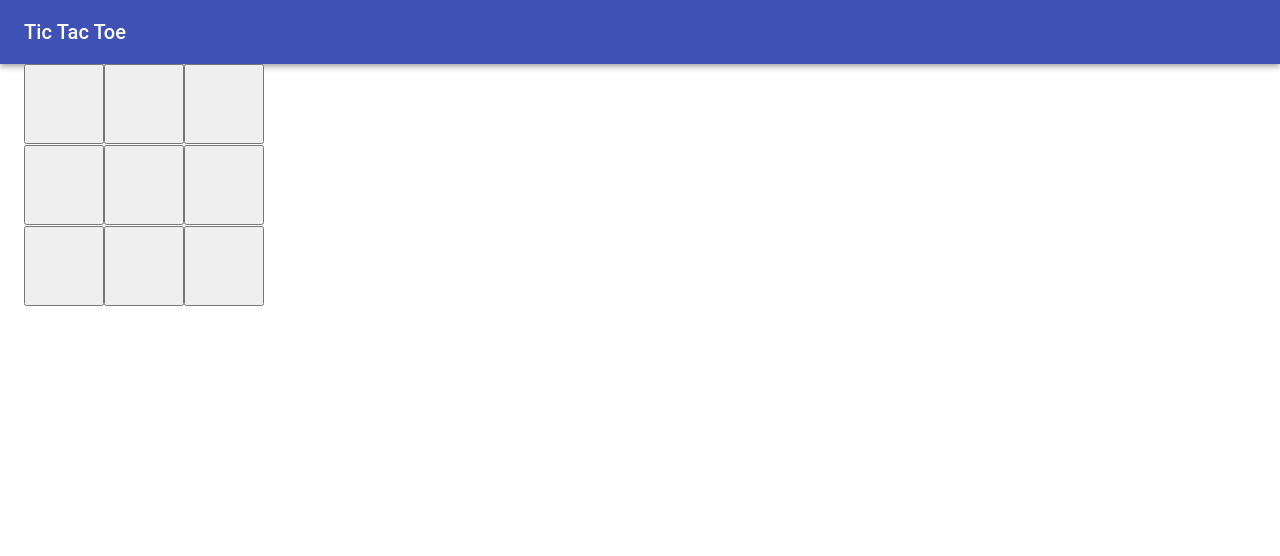
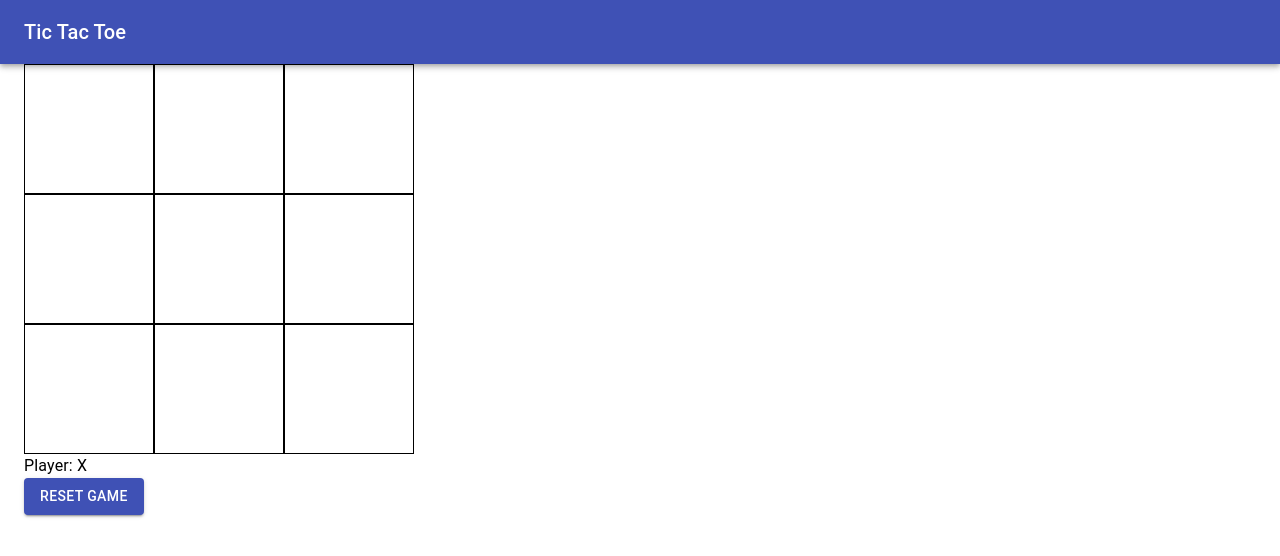
Before and after one commit to tuxrace/react-tic-tac, a React (Create React App) app: page / in a window 1280 px wide. Shown: the top 556 px of the page. Built offline with nearby package versions, Linux system fonts and the light colour scheme.

Commit message:
feature: add reset game

```diff
--- a/src/components/Board/index.tsx
+++ b/src/components/Board/index.tsx
@@ -3,6 +3,7 @@ import { makeStyles } from '@material-ui/core/styles';
 import Grid from '@material-ui/core/Grid';
 import styles from './styles';
 import Box from '../Box';
+import { Button, Typography } from '@material-ui/core';
 
 interface Props {
 }
@@ -22,17 +23,26 @@ export default function ButtonAppBar(props: Props) {
     setLatest(!latest)
   }
 
+  const resetGame = () => {
+    setBoxes([])
+  }
+
   return (
-   <Grid container direction="column" >
-     <Grid item>
+  <>
+   <Grid container direction="column">
+     <Grid item container direction="row">
        <Box boxes={boxes} name={1} handleClick={handleClick}/><Box boxes={boxes} name={2} handleClick={handleClick}/><Box boxes={boxes} name={3} handleClick={handleClick}/>
      </Grid>
-     <Grid item>
+     <Grid item container direction="row">
      <Box boxes={boxes} name={4} handleClick={handleClick}/><Box boxes={boxes} name={5} handleClick={handleClick}/><Box boxes={boxes} name={6} handleClick={handleClick}/>
      </Grid>
-     <Grid item>
+     <Grid item container direction="row">
      <Box boxes={boxes} name={7} handleClick={handleClick}/><Box boxes={boxes} name={8} handleClick={handleClick}/><Box boxes={boxes} name={9} handleClick={handleClick}/>
      </Grid>
    </Grid>
+   <Typography> Player: {latest ? 'X' : 'O'} </Typography>
+    <Button color="primary" variant="contained" onClick={resetGame}> Reset Game </Button>
+
+   </>
   );
 }
--- a/src/components/Box/index.tsx
+++ b/src/components/Box/index.tsx
@@ -20,8 +20,8 @@ export default function ButtonAppBar(props: Props) {
   }
 
   return (
-   <button className={classes.boxStyle} onClick={onHandleClick}>
-     <Typography variant="h5">{boxes[name]}</Typography>
-   </button>
+   <div className={classes.boxStyle} onClick={onHandleClick}>
+     <Typography variant="h2" className={boxes[name] && classes.rotate}>{boxes[name]}</Typography>
+   </div>
   );
 }
--- a/src/components/Box/styles.ts
+++ b/src/components/Box/styles.ts
@@ -1,18 +1,18 @@
 import { Theme } from "@material-ui/core"
 
 const styles = (theme: Theme) => ({
-        root: {
-          flexGrow: 1,
+        boxStyle: {
+          width: theme.spacing(12),
+          height: theme.spacing(12),
+          padding: 16,
+          display: 'flex',
+          justifyContent: 'space-around',
+          margin: 0,
+          border: '1px solid'
         },
-        menuButton: {
-          marginRight: theme.spacing(2),
-        },
-        title: {
-          flexGrow: 1,
-        },
-        boxStyle: {
-          width: theme.spacing(10),
-          height: theme.spacing(10)
+        rotate: {
+          transform: 'rotate(-180deg)',
+          transitionDuration: '0.8s'
         }
 })
 
```
